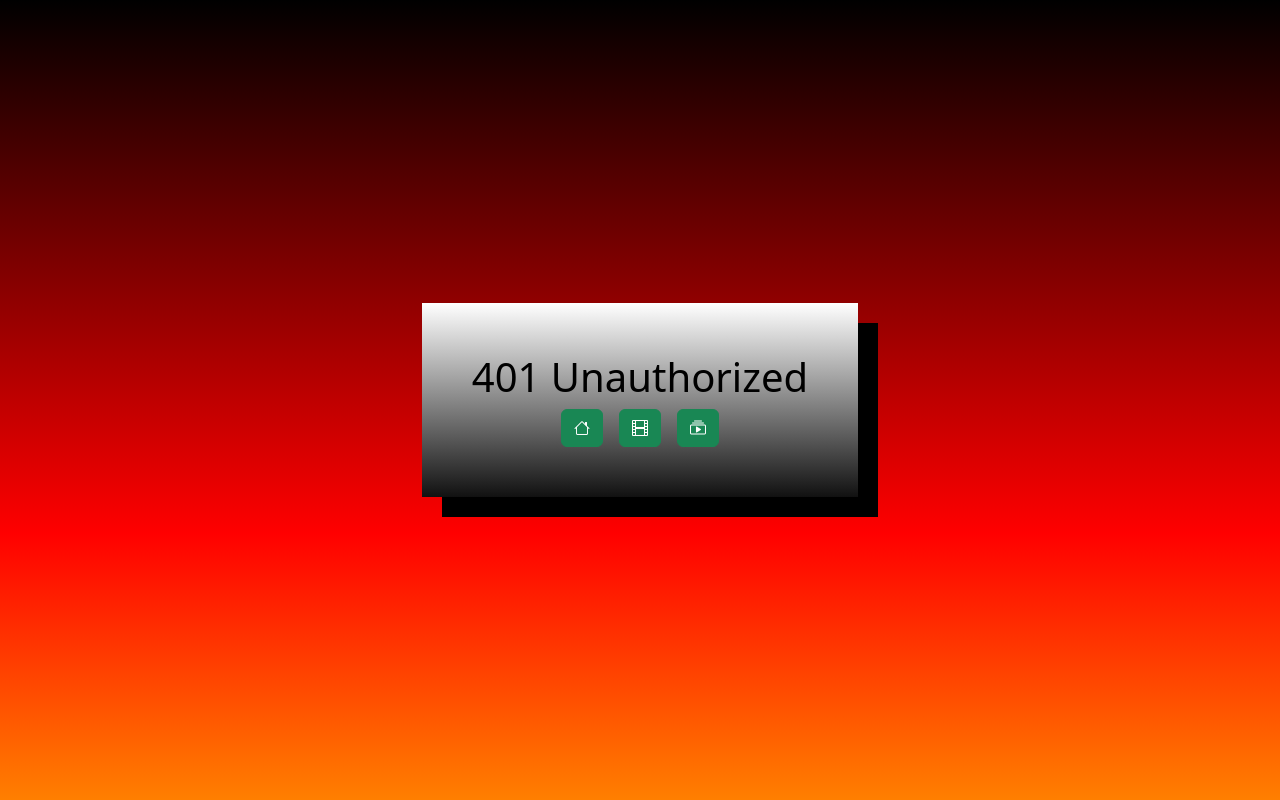
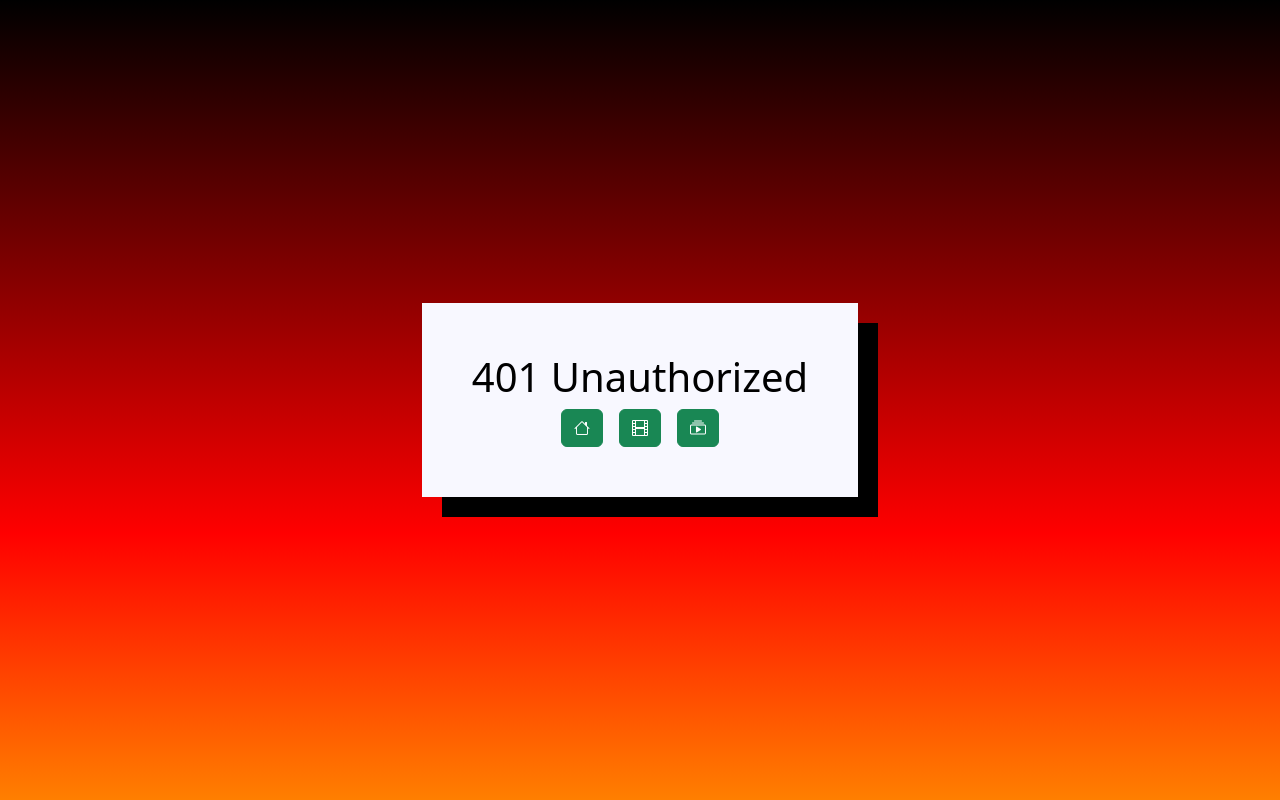
Before and after one commit to tamasboka/popcorns, a Vue app in the folder basic-frontend/: page /error/401 in a window 1280 px wide. Built offline with nearby package versions, Linux system fonts and the light colour scheme; the HTML template or start-up script is replaced by a standard one; what @vee-validate/i18n would draw is missing.

Commit message:
feat: change colors of auth, box, box-dark, card transitions are now slower

```diff
--- a/basic-frontend/src/assets/style.css
+++ b/basic-frontend/src/assets/style.css
@@ -7,7 +7,7 @@
 }
 
 .auth {
-    background: linear-gradient(to bottom, #007f00, #00ff00, #00ff7f, #00ffff);
+    background: linear-gradient(to bottom, #007f00, #00ff00, #7fff00, #ffff00);
 }
 
 .auth-dark {
@@ -38,19 +38,19 @@
     padding: 50px;
     color: black;
     box-shadow: 20px 20px black;
-    background: linear-gradient(to bottom, #ffffff, #888888, #111111);
+    background: ghostwhite;
 }
 
 .box-dark {
     padding: 50px;
     color: white;
     box-shadow: 20px 20px black;
-    background: linear-gradient(to bottom, #999999, #555555, #222222);
+    background: #181a1b
 }
 
 .card {
     border: 5px solid #4e4a43;
-    transition: transform 0.25s, box-shadow 0.25s, font-weight 0.25s;
+    transition: transform 0.5s, box-shadow 0.5s, font-weight 0.5s;
     background: gray;
     height: 10rem;
 }
@@ -94,8 +94,8 @@ a {
     color: black;
 }
 
-label {
+/*label {
     color: white;
     text-shadow:
-    1px 1px 2px black, 0 0 1em black, 0 0 0.2em black;;
-}
+    1px 1px 2px black, 0 0 1em black, 0 0 0.2em black;
+}*/
```
